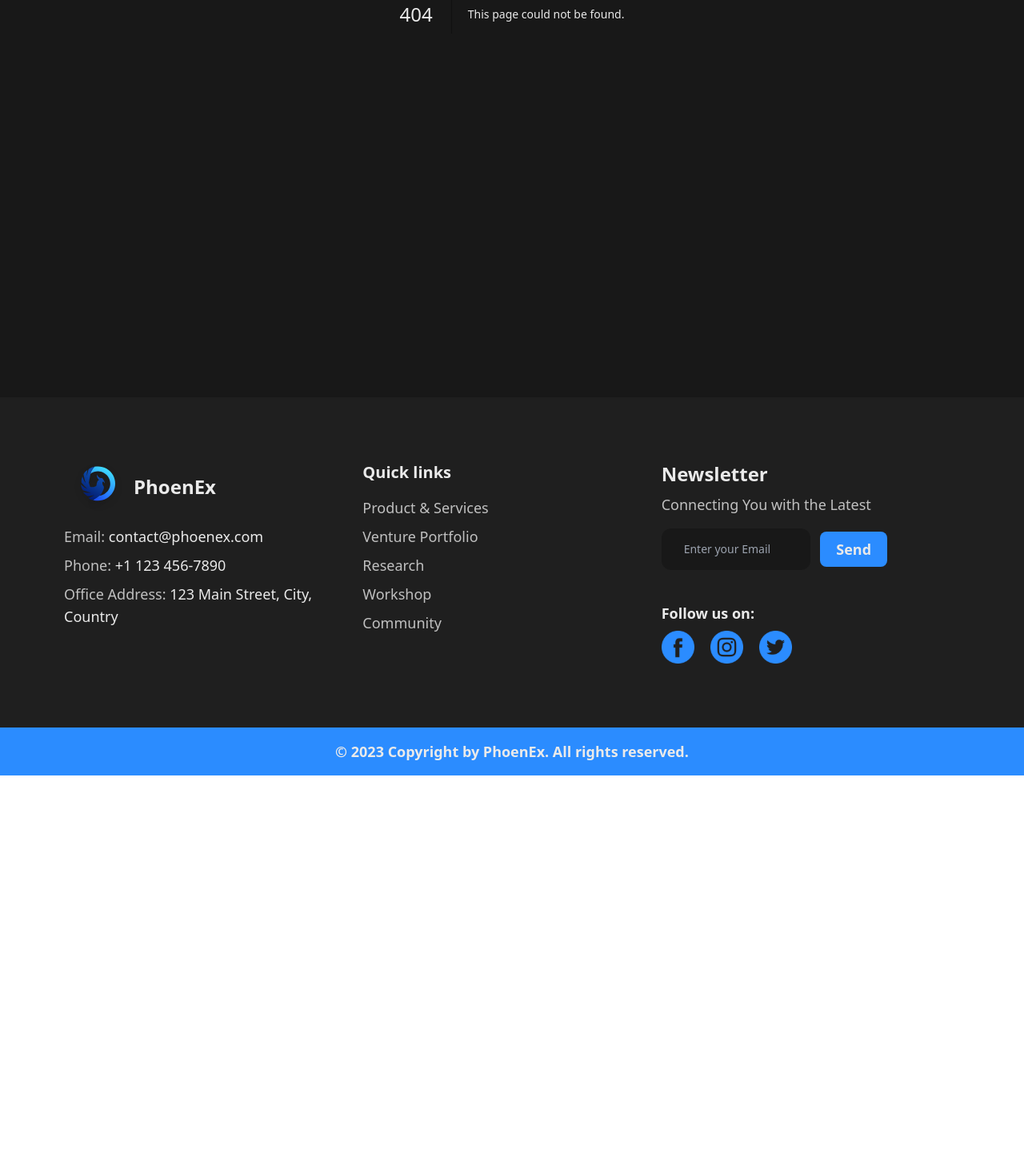
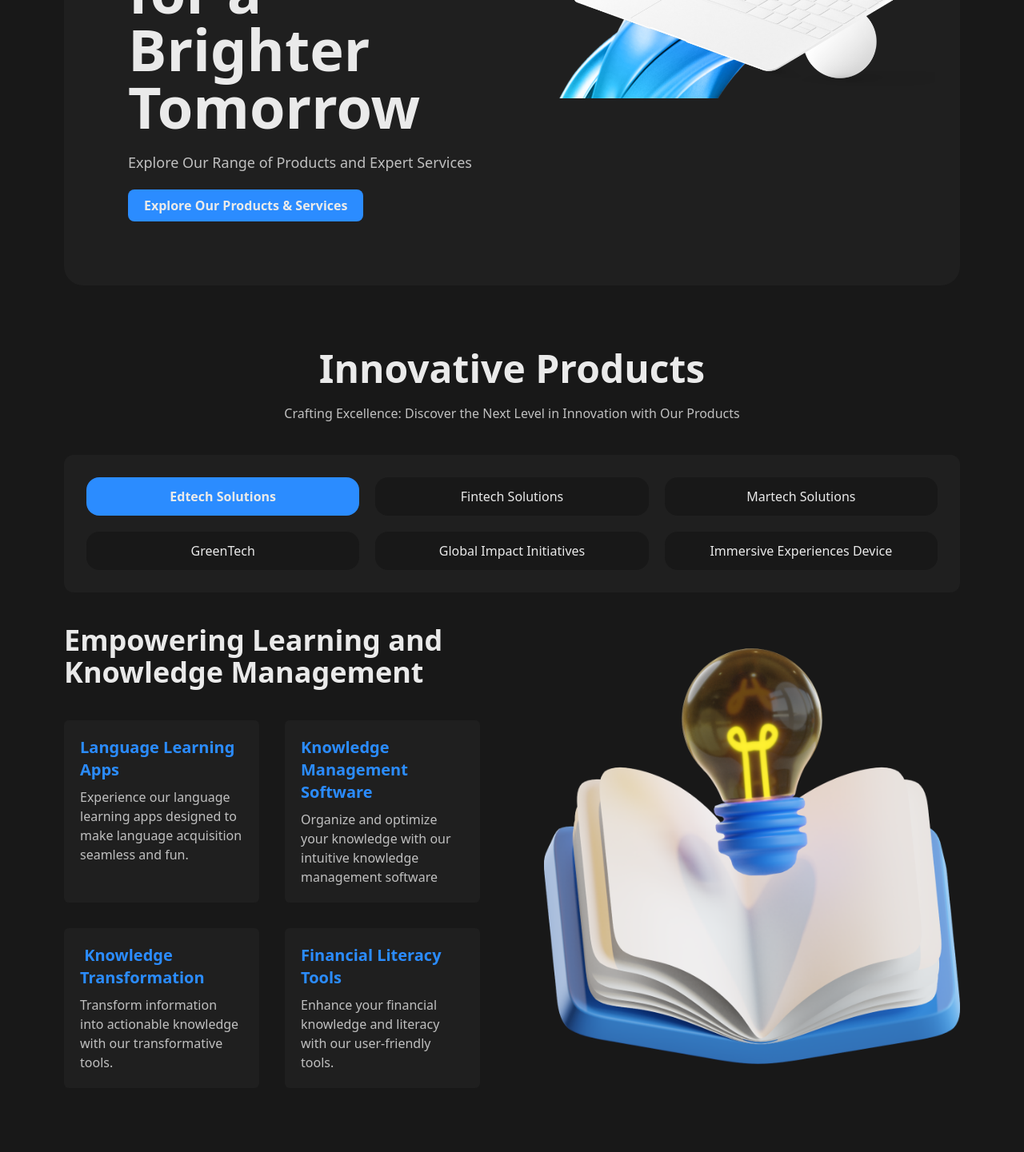
Before and after one commit to masudpro121/phoenex-official-website, a Next.js app: page /product-and-services in a window 1280 px wide. Before the commit this address had no page. Shown: the part 455-1896 px from the top of the page at 80% size. Before the commit the page ends 1425 px from the top, so only its background shows below. Built offline with nearby package versions, Linux system fonts and the light colour scheme.

Commit message:
product and service 1/2 done

```diff
--- /dev/null
+++ b/src/components/ProductServicesPage/ProductHero.jsx
@@ -0,0 +1,28 @@
+import React from 'react'
+import HeroImg from "@/images/product-services/hero_img.png"
+import Image from "next/image"
+import People1 from "@/images/home/people_1.svg"
+import People2 from "@/images/home/people_2.svg"
+import People3 from "@/images/home/people_3.svg"
+import People4 from "@/images/home/people_4.svg"
+import People5 from "@/images/home/people_5.svg"
+import People6 from "@/images/home/people_6.svg"
+function ProductHero() {
+  return (
+    <div className="bg-cgray mx-20  rounded-3xl mt-10 flex">
+      <div className="p-20 w-full ">
+        <div className="space-y-5 ">
+          <h1>PhoenEX - Innovative <br/> Solutions for a <br/> Brighter Tomorrow</h1>
+          <p className="text-clightGray text-lg">Explore Our Range of Products and Expert Services</p>
+          <button className="blue-btn">Explore Our Products & Services</button>
+        </div>
+
+      </div>
+      <div className="w-full">
+        <Image className="" src={HeroImg} />
+      </div>
+    </div>
+  )
+}
+
+export default ProductHero
--- /dev/null
+++ b/src/components/ProductServicesPage/ProductInnovative.jsx
@@ -0,0 +1,49 @@
+import React from 'react'
+import InnovativeImg from "@/images/product-services/innovative_img.png"
+import Image from "next/image"
+const ProductInnovative = () => {
+  return (
+    <div className="m-20">
+      <div className="text-center">
+        <h2 className="text-5xl font-bold">Innovative Products</h2>
+        <p className="text-clightGray mt-5">Crafting Excellence: Discover the Next Level in Innovation with Our Products</p>
+      </div>
+      <div className="bg-cgray grid grid-cols-3 gap-5 p-7 rounded-xl my-10 text-center">
+        <div className="bg-cblue py-3 rounded-2xl font-semibold">Edtech Solutions</div>
+        <div className="bg-cdark py-3 rounded-2xl">Fintech Solutions</div>
+        <div className="bg-cdark py-3 rounded-2xl">Martech Solutions</div>
+        <div className="bg-cdark py-3 rounded-2xl">GreenTech</div>
+        <div className="bg-cdark py-3 rounded-2xl">Global Impact Initiatives</div>
+        <div className="bg-cdark py-3 rounded-2xl">Immersive Experiences Device</div>
+      </div>
+      <div className="flex gap-20 items-center">
+        <div className="w-full">
+          <h2 className="text-4xl font-bold">Empowering Learning and Knowledge Management</h2>
+          <div className="grid grid-cols-2 mt-10 gap-8">
+            <div className="bg-cgray p-5 rounded-md space-y-2">
+              <p className="text-cblue font-semibold text-xl">Language Learning Apps</p>
+              <p className="text-clightGray">Experience our language learning apps designed to make language acquisition seamless and fun.</p>
+            </div>
+            <div className="bg-cgray p-5 rounded-md space-y-2">
+              <p className="text-cblue font-semibold text-xl">Knowledge Management Software</p>
+              <p className="text-clightGray">Organize and optimize your knowledge with our intuitive knowledge management software</p>
+            </div>
+            <div className="bg-cgray p-5 rounded-md space-y-2">
+              <p className="text-cblue font-semibold text-xl"> Knowledge Transformation</p>
+              <p className="text-clightGray">Transform information into actionable knowledge with our transformative tools.</p>
+            </div>
+            <div className="bg-cgray p-5 rounded-md space-y-2">
+              <p className="text-cblue font-semibold text-xl">Financial Literacy Tools</p>
+              <p className="text-clightGray">Enhance your financial knowledge and literacy with our user-friendly tools.</p>
+            </div>
+          </div>
+        </div>
+        <div className="w-full">
+          <Image  src={InnovativeImg} />
+        </div>
+      </div>
+    </div>
+  )
+}
+
+export default ProductInnovative
--- /dev/null
+++ b/src/pages/product-and-services.jsx
@@ -0,0 +1,16 @@
+import Wave from "@/components/Common/Wave"
+import ProductHero from "@/components/ProductServicesPage/ProductHero"
+import ProductInnovative from "@/components/ProductServicesPage/ProductInnovative"
+import React from 'react'
+
+const ProductServices = () => {
+  return (
+    <div>
+      <ProductHero />
+      <ProductInnovative />
+      <Wave />
+    </div>
+  )
+}
+
+export default ProductServices
```
